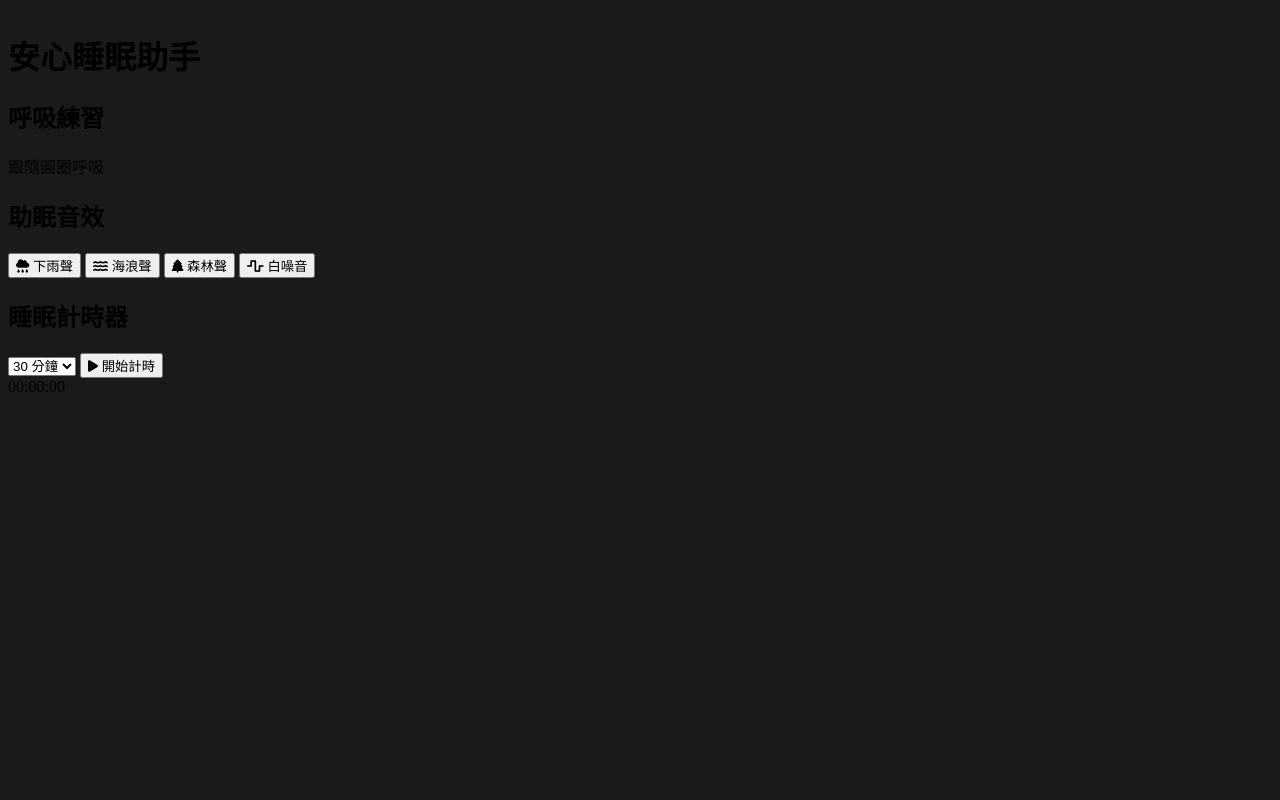
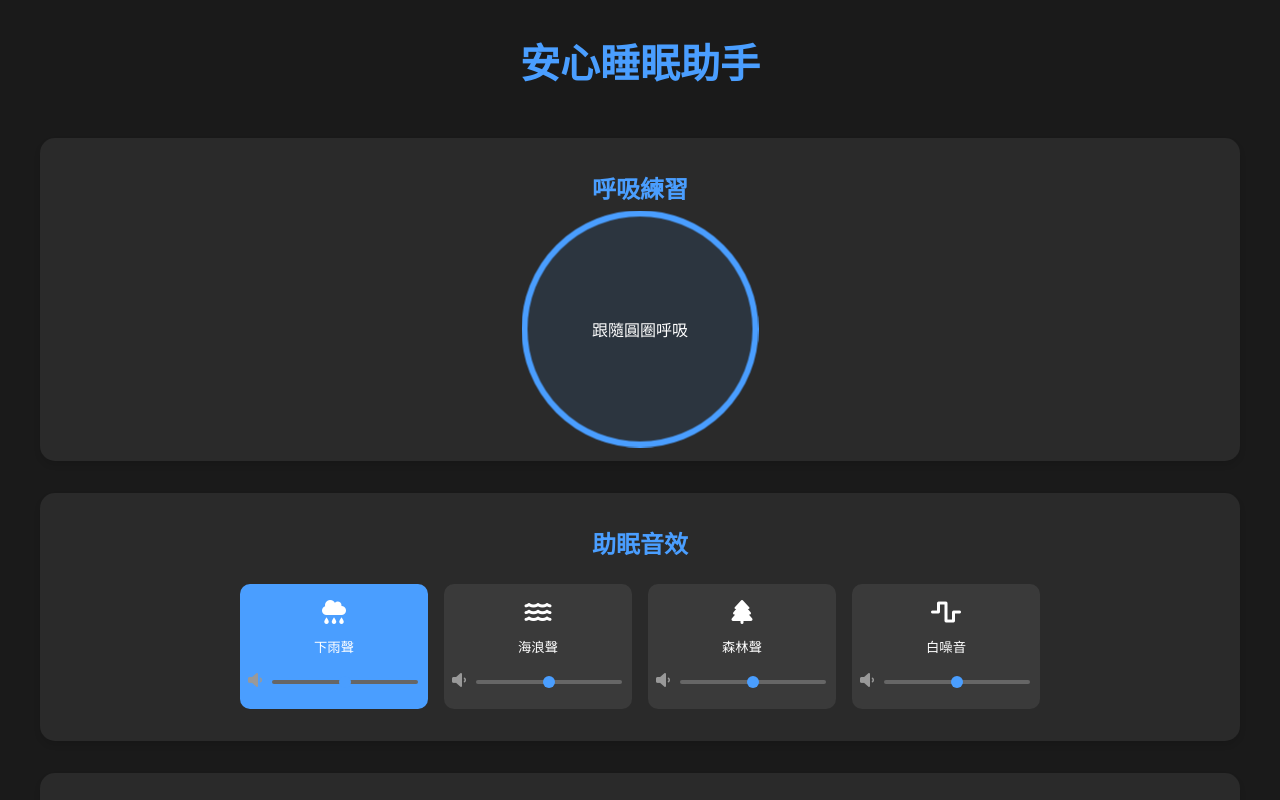
Before and after one commit to steven32333/-------2-, a plain HTML site: page index.html in a window 1280 px wide. Both pictures are taken after a click on the button "下雨聲". Shown: the top 800 px of the page. Drawn offline with nearby package versions, Linux system fonts and the light colour scheme; no server answers.

Commit message:
新增音量控制功能，改善音效按鈕與計時器介面樣式

```diff
--- a/index.html
+++ b/index.html
@@ -29,18 +29,34 @@
                 <button class="sound-btn" data-sound="rain">
                     <i class="fas fa-cloud-rain"></i>
                     <span>下雨聲</span>
+                    <div class="volume-control">
+                        <i class="fas fa-volume-down"></i>
+                        <input type="range" min="0" max="100" value="50" class="volume-slider" data-sound="rain">
+                    </div>
                 </button>
                 <button class="sound-btn" data-sound="waves">
                     <i class="fas fa-water"></i>
                     <span>海浪聲</span>
+                    <div class="volume-control">
+                        <i class="fas fa-volume-down"></i>
+                        <input type="range" min="0" max="100" value="50" class="volume-slider" data-sound="waves">
+                    </div>
                 </button>
                 <button class="sound-btn" data-sound="forest">
                     <i class="fas fa-tree"></i>
                     <span>森林聲</span>
+                    <div class="volume-control">
+                        <i class="fas fa-volume-down"></i>
+                        <input type="range" min="0" max="100" value="50" class="volume-slider" data-sound="forest">
+                    </div>
                 </button>
                 <button class="sound-btn" data-sound="whitenoise">
                     <i class="fas fa-wave-square"></i>
                     <span>白噪音</span>
+                    <div class="volume-control">
+                        <i class="fas fa-volume-down"></i>
+                        <input type="range" min="0" max="100" value="50" class="volume-slider" data-sound="whitenoise">
+                    </div>
                 </button>
             </div>
         </section>
--- a/script.js
+++ b/script.js
@@ -1,89 +1,176 @@
-// 問題庫
-const questions = {
-    truth: [
-        "你最近一次說謊是什麼時候？說了什麼謊？",
-        "你最引以為傲的事情是什麼？",
-        "你最後悔的一件事是什麼？",
-        "你暗戀過的人中，最後悔沒表白的是誰？",
-        "你做過最瘋狂的事情是什麼？",
-        "如果可以重來一次，你最想改變人生中的哪一個決定？",
-        "你心目中理想的對象是什麼樣的？",
-        "你最喜歡的一次旅行是去哪裡？為什麼？",
-        "你最害怕什麼？為什麼？",
-        "你最想對在場的某個人說什麼？"
-    ],
-    dare: [
-        "用雞叫聲唱一首歌",
-        "模仿一位在場朋友的說話方式",
-        "打電話給爸媽說「我愛你」",
-        "做一個大家覺得最符合你的表情",
-        "即興表演一段尬舞",
-        "用手機最後一張自拍照作為大頭貼一週",
-        "用英語講一個笑話",
-        "閉著眼睛畫一隻貓",
-        "做三個引體向上（如果做不到可以做其他運動）",
-        "學三種動物的叫聲"
-    ]
+// 音效控制
+const sounds = {
+    rain: null,
+    waves: null,
+    forest: null,
+    whitenoise: null
 };
 
-// 用於追蹤已經出現過的問題
-let usedQuestions = {
-    truth: new Set(),
-    dare: new Set()
-};
+// 初始化音效
+function initSounds() {
+    sounds.rain = new Howl({
+        src: ['https://assets.mixkit.co/sfx/preview/mixkit-rain-and-thunder-storm-2390.mp3'],
+        loop: true,
+        volume: 0.5
+    });
 
-// 取得隨機問題
-function getRandomQuestion(type) {
-    const availableQuestions = questions[type].filter(q => !usedQuestions[type].has(q));
+    sounds.waves = new Howl({
+        src: ['https://assets.mixkit.co/sfx/preview/mixkit-sea-waves-loop-1196.mp3'],
+        loop: true,
+        volume: 0.5
+    });
 
-    // 如果所有問題都被用過了，重置記錄
-    if (availableQuestions.length === 0) {
-        usedQuestions[type].clear();
-        return questions[type][Math.floor(Math.random() * questions[type].length)];
+    sounds.forest = new Howl({
+        src: ['https://assets.mixkit.co/sfx/preview/mixkit-forest-stream-with-birds-loop-1236.mp3'],
+        loop: true,
+        volume: 0.5
+    });
+
+    sounds.whitenoise = new Howl({
+        src: ['https://assets.mixkit.co/sfx/preview/mixkit-white-noise-ambience-loop-1235.mp3'],
+        loop: true,
+        volume: 0.5
+    });
+}
+
+// 呼吸動畫控制
+const breathingCircle = document.querySelector('.circle');
+let breathingAnimation;
+
+function startBreathingAnimation() {
+    if (breathingAnimation) {
+        breathingAnimation.kill();
     }
 
-    const question = availableQuestions[Math.floor(Math.random() * availableQuestions.length)];
-    usedQuestions[type].add(question);
-    return question;
+    breathingAnimation = gsap.timeline({repeat: -1})
+        .to(breathingCircle, {
+            scale: 1.5,
+            duration: 4,
+            ease: "power1.inOut"
+        })
+        .to(breathingCircle, {
+            scale: 1.5,
+            duration: 4,
+            ease: "none"
+        })
+        .to(breathingCircle, {
+            scale: 1,
+            duration: 4,
+            ease: "power1.inOut"
+        });
 }
 
-// DOM 元素
-const truthBtn = document.getElementById('truthBtn');
-const dareBtn = document.getElementById('dareBtn');
-const resultContainer = document.querySelector('.result-container');
-const result = document.getElementById('result');
-const nextBtn = document.getElementById('nextBtn');
+// 音效按鈕控制
+const soundButtons = document.querySelectorAll('.sound-btn');
+soundButtons.forEach(button => {
+    button.addEventListener('click', () => {
+        const soundType = button.dataset.sound;
+        if (button.classList.contains('active')) {
+            sounds[soundType].fade(0.5, 0, 1000);
+            setTimeout(() => sounds[soundType].pause(), 1000);
+            button.classList.remove('active');
+        } else {
+            sounds[soundType].play();
+            sounds[soundType].fade(0, 0.5, 1000);
+            button.classList.add('active');
+        }
+    });
+});
 
-// 當前問題類型
-let currentType = null;
+// 音量控制
+const volumeSliders = document.querySelectorAll('.volume-slider');
+
+volumeSliders.forEach(slider => {
+    // 防止點擊滑桿時觸發按鈕的點擊事件
+    slider.addEventListener('click', (e) => {
+        e.stopPropagation();
+    });
+
+    // 處理音量變化
+    slider.addEventListener('input', (e) => {
+        const soundType = e.target.dataset.sound;
+        const volume = parseFloat(e.target.value) / 100;
+        if (sounds[soundType]) {
+            sounds[soundType].volume(volume);
+        }
+
+        // 更新音量圖標
+        const volumeIcon = e.target.previousElementSibling;
+        updateVolumeIcon(volumeIcon, volume);
+    });
+});
+
+// 更新音量圖標
+function updateVolumeIcon(icon, volume) {
+    icon.className = 'fas';
+    if (volume === 0) {
+        icon.className += ' fa-volume-mute';
+    } else if (volume < 0.3) {
+        icon.className += ' fa-volume-off';
+    } else if (volume < 0.7) {
+        icon.className += ' fa-volume-down';
+    } else {
+        icon.className += ' fa-volume-up';
+    }
+}
+
+// 計時器控制
+let timerInterval;
+let remainingTime;
+const timerDisplay = document.getElementById('timer-display');
+const startTimerBtn = document.getElementById('start-timer');
+const timerDuration = document.getElementById('timer-duration');
+
+function formatTime(seconds) {
+    const hours = Math.floor(seconds / 3600);
+    const minutes = Math.floor((seconds % 3600) / 60);
+    const secs = seconds % 60;
+    return `${hours.toString().padStart(2, '0')}:${minutes.toString().padStart(2, '0')}:${secs.toString().padStart(2, '0')}`;
+}
+
+function startTimer() {
+    if (timerInterval) {
+        clearInterval(timerInterval);
+        startTimerBtn.innerHTML = '<i class="fas fa-play"></i>開始計時';
+        timerDuration.disabled = false;
+        timerInterval = null;
+        return;
+    }
+
+    remainingTime = parseInt(timerDuration.value);
+    timerDuration.disabled = true;
+    startTimerBtn.innerHTML = '<i class="fas fa-stop"></i>停止計時';
+
+    timerInterval = setInterval(() => {
+        remainingTime--;
+        timerDisplay.textContent = formatTime(remainingTime);
+
+        if (remainingTime <= 0) {
+            clearInterval(timerInterval);
+            timerInterval = null;
+            startTimerBtn.innerHTML = '<i class="fas fa-play"></i>開始計時';
+            timerDuration.disabled = false;
+
+            // 漸進式停止所有音效
+            Object.values(sounds).forEach(sound => {
+                if (sound.playing()) {
+                    sound.fade(0.5, 0, 5000);
+                    setTimeout(() => sound.pause(), 5000);
+                }
+            });
+
+            // 重置所有按鈕狀態
+            soundButtons.forEach(button => button.classList.remove('active'));
+        }
+    }, 1000);
+}
 
 // 事件監聽器
-truthBtn.addEventListener('click', () => showQuestion('truth'));
-dareBtn.addEventListener('click', () => showQuestion('dare'));
-nextBtn.addEventListener('click', () => showQuestion(currentType));
+startTimerBtn.addEventListener('click', startTimer);
 
-function showQuestion(type) {
-    currentType = type;
-    const question = getRandomQuestion(type);
-
-    // 隱藏原本的按鈕
-    truthBtn.style.display = 'none';
-    dareBtn.style.display = 'none';
-
-    // 顯示問題和下一題按鈕
-    resultContainer.classList.remove('d-none');
-    nextBtn.classList.remove('d-none');
-
-    // 添加動畫效果
-    result.className = 'h4 mb-0 animate__animated animate__fadeIn';
-    result.textContent = question;
-}
-
-// 返回主選單
-nextBtn.addEventListener('dblclick', () => {
-    truthBtn.style.display = '';
-    dareBtn.style.display = '';
-    resultContainer.classList.add('d-none');
-    nextBtn.classList.add('d-none');
-    currentType = null;
+// 當頁面載入時初始化
+document.addEventListener('DOMContentLoaded', () => {
+    initSounds();
+    startBreathingAnimation();
+    timerDisplay.textContent = formatTime(parseInt(timerDuration.value));
 });
--- a/styles.css
+++ b/styles.css
@@ -1,100 +1,217 @@
-.game-container {
-    max-width: 600px;
+/* 基本樣式設定 */
+body {
+    font-family: "微軟正黑體", sans-serif;
+    background-color: #1a1a1a;
+    color: #ffffff;
+    margin: 0;
+    padding: 0;
+    min-height: 100vh;
+}
+
+.container {
+    max-width: 1200px;
+    margin: 0 auto;
+    padding: 2rem;
+}
+
+header {
+    text-align: center;
+    margin-bottom: 3rem;
+}
+
+h1 {
+    font-size: 2.5rem;
+    color: #4a9eff;
+    margin: 0;
+}
+
+section {
+    background-color: #2a2a2a;
+    border-radius: 15px;
+    padding: 2rem;
+    margin-bottom: 2rem;
+    box-shadow: 0 4px 6px rgba(0, 0, 0, 0.1);
+}
+
+h2 {
+    color: #4a9eff;
+    margin-top: 0;
+    margin-bottom: 1.5rem;
+}
+
+/* 呼吸練習區塊 */
+.breathing-section {
+    text-align: center;
+}
+
+.breathing-circle {
+    position: relative;
+    width: 200px;
+    height: 200px;
     margin: 0 auto;
 }
 
-.result-container {
-    background-color: white;
-    min-height: 100px;
+.circle {
+    position: absolute;
+    top: 50%;
+    left: 50%;
+    transform: translate(-50%, -50%);
+    width: 150px;
+    height: 150px;
+    border-radius: 50%;
+    border: 4px solid #4a9eff;
+    background-color: rgba(74, 158, 255, 0.1);
+}
+
+.breathing-text {
+    position: absolute;
+    width: 100%;
+    text-align: center;
+    top: 50%;
+    left: 50%;
+    transform: translate(-50%, -50%);
+    margin: 0;
+    color: #ffffff;
+}
+
+/* 音效按鈕區塊 */
+.sounds-section {
+    text-align: center;
+}
+
+.sound-buttons {
+    display: grid;
+    grid-template-columns: repeat(auto-fit, minmax(150px, 1fr));
+    gap: 1rem;
+    margin: 0 auto;
+    max-width: 800px;
+}
+
+.sound-btn {
+    background-color: #3a3a3a;
+    border: none;
+    border-radius: 10px;
+    color: #ffffff;
+    padding: 1rem 0.5rem;
+    cursor: pointer;
+    transition: all 0.3s ease;
+    display: flex;
+    flex-direction: column;
+    align-items: center;
+    gap: 0.5rem;
+}
+
+.sound-btn:hover {
+    background-color: #4a4a4a;
+    transform: translateY(-2px);
+}
+
+.sound-btn.active {
+    background-color: #4a9eff;
+}
+
+.sound-btn i {
+    font-size: 1.5rem;
+}
+
+.sound-btn i:first-child {
+    margin-bottom: 0.3rem;
+}
+
+/* 音量控制樣式 */
+.volume-control {
+    width: 100%;
     display: flex;
     align-items: center;
-    justify-content: center;
+    gap: 0.5rem;
+    margin-top: 0.5rem;
+    padding: 0 0.5rem;
 }
 
-.btn {
+.volume-slider {
+    flex: 1;
+    -webkit-appearance: none;
+    appearance: none;
+    height: 4px;
+    background: #666;
+    border-radius: 2px;
+    outline: none;
+}
+
+.volume-slider::-webkit-slider-thumb {
+    -webkit-appearance: none;
+    appearance: none;
+    width: 12px;
+    height: 12px;
+    background: #4a9eff;
+    border-radius: 50%;
+    cursor: pointer;
     transition: transform 0.2s;
 }
 
-.btn:hover {
-    transform: scale(1.05);
+.volume-slider::-moz-range-thumb {
+    width: 12px;
+    height: 12px;
+    background: #4a9eff;
+    border: none;
+    border-radius: 50%;
+    cursor: pointer;
+    transition: transform 0.2s;
 }
 
-#truthBtn, #dareBtn, #nextBtn {
-    min-width: 150px;
+.volume-slider:hover::-webkit-slider-thumb {
+    transform: scale(1.2);
 }
 
-.animate__bounceIn {
-    animation-duration: 1.5s;
+.volume-slider:hover::-moz-range-thumb {
+    transform: scale(1.2);
 }
 
-@media (max-width: 576px) {
-    .btn-lg {
-        padding: 0.5rem 1rem;
-        font-size: 1rem;
-    }
-
-    #truthBtn, #dareBtn {
-        min-width: 120px;
-        margin-bottom: 10px;
-    }
+.volume-control i {
+    font-size: 1rem;
+    color: #999;
 }
 
-@keyframes neon-flicker {
-    0%, 19%, 21%, 23%, 25%, 54%, 56%, 100% {
-        text-shadow:
-            0 0 5px #fff,
-            0 0 10px #fff,
-            0 0 20px #fff,
-            0 0 40px #0ff,
-            0 0 80px #0ff,
-            0 0 90px #0ff,
-            0 0 100px #0ff,
-            0 0 150px #0ff;
-    }
-    20%, 24%, 55% {
-        text-shadow: none;
-    }
+/* 計時器區塊 */
+.timer-section {
+    text-align: center;
 }
 
-@keyframes neon-flicker-alt {
-    0%, 19%, 21%, 23%, 25%, 54%, 56%, 100% {
-        text-shadow:
-            0 0 5px #fff,
-            0 0 10px #fff,
-            0 0 20px #fff,
-            0 0 40px #f09,
-            0 0 80px #f09,
-            0 0 90px #f09,
-            0 0 100px #f09,
-            0 0 150px #f09;
-    }
-    20%, 24%, 55% {
-        text-shadow: none;
-    }
+.timer-controls {
+    display: flex;
+    gap: 1rem;
+    justify-content: center;
+    margin-bottom: 1rem;
 }
 
-.neon-title {
-    font-size: 4rem;
-    font-weight: bold;
-    margin-bottom: 2rem;
+#timer-duration {
+    background-color: #3a3a3a;
+    color: #ffffff;
+    border: none;
+    border-radius: 5px;
+    padding: 0.5rem 1rem;
+    font-size: 1rem;
 }
 
-.neon-text {
-    color: #fff;
-    animation: neon-flicker 1.5s infinite alternate;
-    font-family: "微軟正黑體", sans-serif;
+#start-timer {
+    background-color: #4a9eff;
+    color: #ffffff;
+    border: none;
+    border-radius: 5px;
+    padding: 0.5rem 1rem;
+    cursor: pointer;
+    display: flex;
+    align-items: center;
+    gap: 0.5rem;
+    transition: background-color 0.3s ease;
 }
 
-.neon-text-alt {
-    color: #fff;
-    animation: neon-flicker-alt 1.5s infinite alternate;
-    font-family: "微軟正黑體", sans-serif;
+#start-timer:hover {
+    background-color: #3a8eef;
 }
 
-body {
-    background: #1a1a1a !important;
+#timer-display {
+    font-size: 2.5rem;
+    font-weight: bold;
+    color: #4a9eff;
 }
-
-.container {
-    margin-top: 2rem;
-}
```
